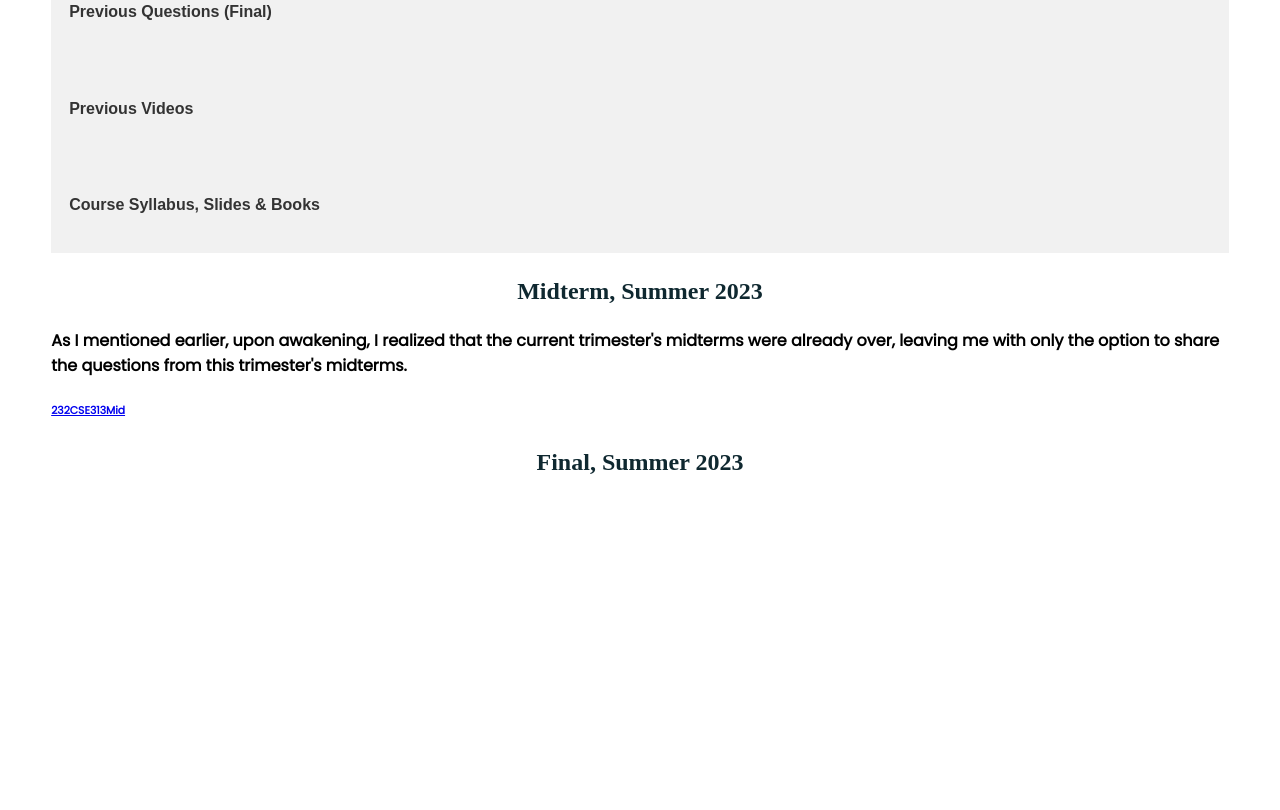
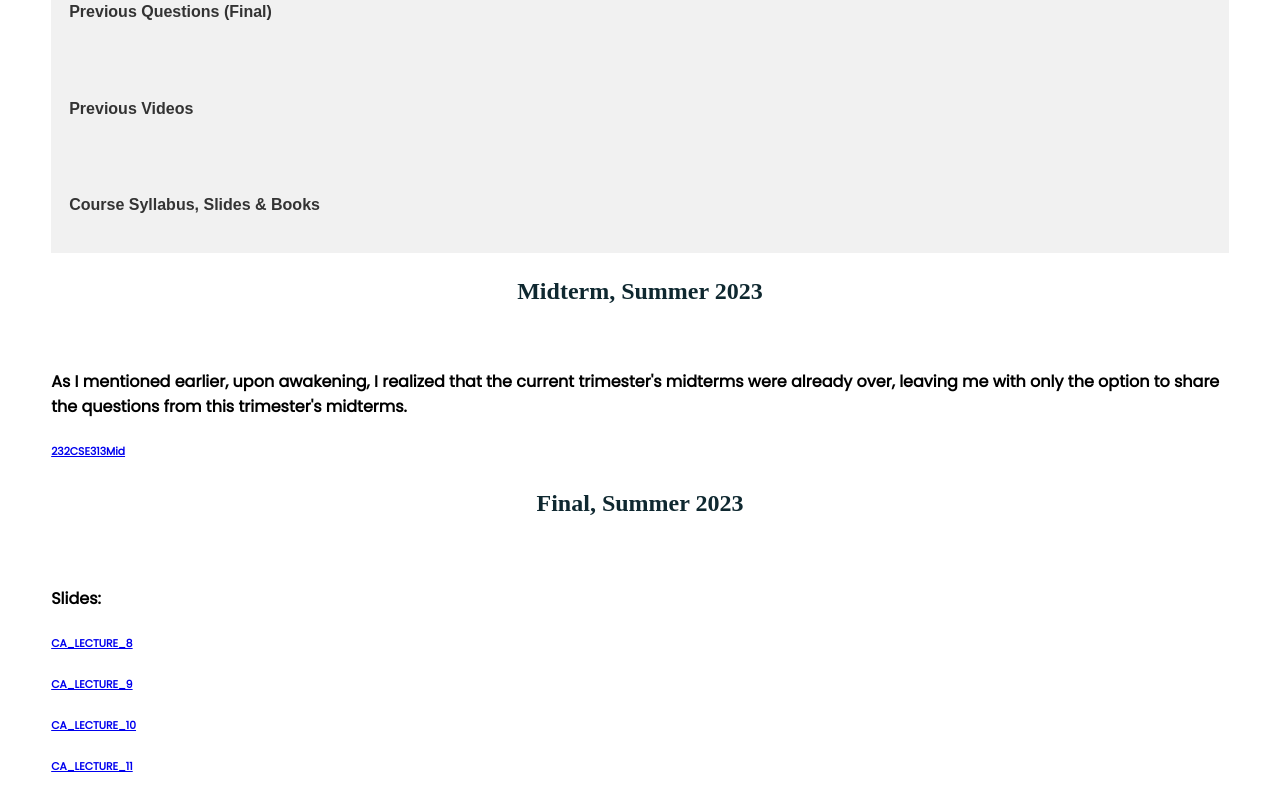
Before and after one commit to MusfiqurTuhin/MusfiqurTuhin.github.io, a plain HTML site: page ca.html in a window 1280 px wide. Shown: the part 771-1581 px from the top of the page. Before the commit the page ends 1318 px from the top, so only its background shows below. Drawn offline with nearby package versions, Linux system fonts and the light colour scheme.

Commit message:
Update ca.html

```diff
--- a/ca.html
+++ b/ca.html
@@ -125,11 +125,16 @@
         <h6> <a href="CA_LECTURE_11.pptx"> CA_LECTURE_11</a>
 
        </div>
-       <h2 align="center"> <font face="Reey Regular"  color="#0F2830"  > Midterm, Summer 2023 </font> </h2>
+       <h2 align="center"> <font face="Reey Regular"  color="#0F2830"  > Midterm, Summer 2023 </font> </h2>  <br>
 <p>As I mentioned earlier, upon awakening, I realized that the current trimester's midterms were already over, leaving me with only the option to share the questions from this trimester's midterms.</p>
-                    <h6> <a href="232CSE313Mid.pdf"> 232CSE313Mid </a>
+                 <h6> <a href="232CSE313Mid.pdf"> 232CSE313Mid </a>
 
-       <h2 align="center"> <font face="Reey Regular"  color="#0F2830"  > Final, Summer 2023 </font> </h2>
+       <h2 align="center"> <font face="Reey Regular"  color="#0F2830"  > Final, Summer 2023 </font> </h2>  <br>
+                     <h4> Slides: </h4>
+                      <h6> <a href="CA_LECTURE_8.pptx"> CA_LECTURE_8</a>
+         <h6> <a href="CA_LECTURE_9.pptx"> CA_LECTURE_9</a>
+         <h6> <a href="CA_LECTURE_10.pptx"> CA_LECTURE_10</a>
+        <h6> <a href="CA_LECTURE_11.pptx"> CA_LECTURE_11</a>
 
 
     <script src="uiu.js" type="text/javascript"></script>
```
